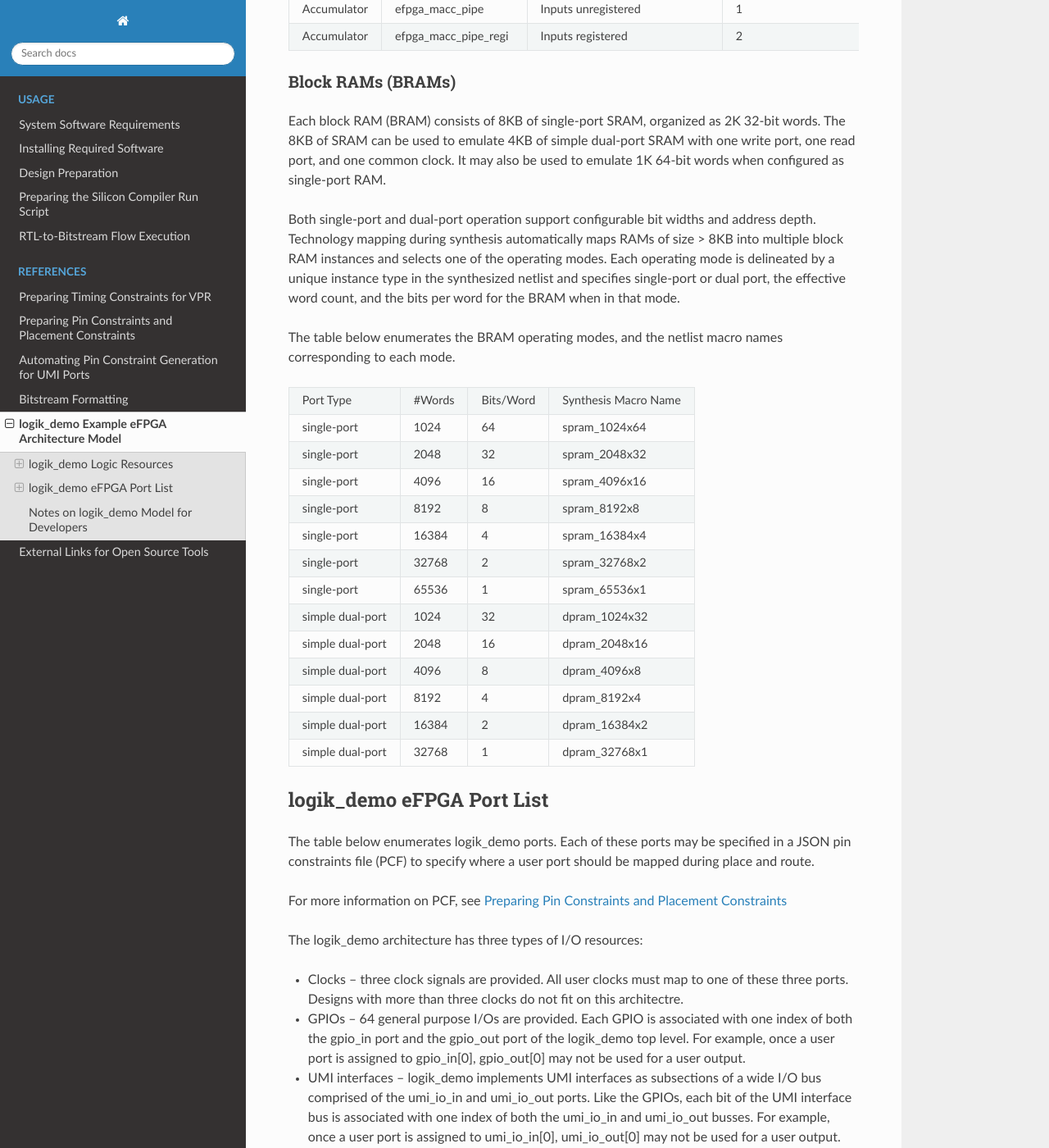
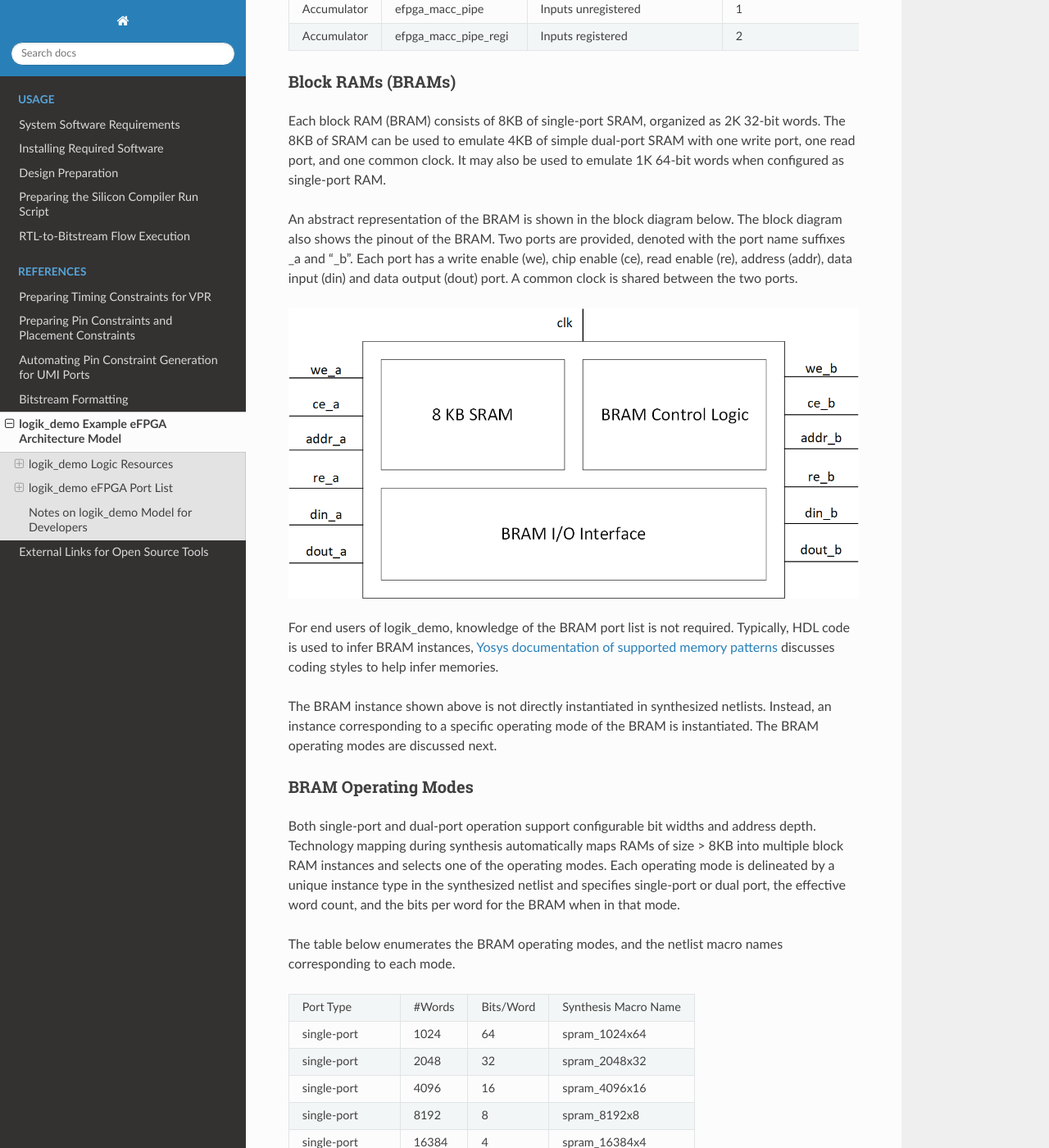
Before and after one commit to zeroasiccorp/logik, a Sphinx documentation site: the page built from docs/source/logik_demo.rst, in a window 1280 px wide and 1400 px high, scrolled down 3055 px. Shown: the whole window at 82% size. Built offline with Sphinx 7.4.7 and the Read the Docs theme 2.0.0, drawn with Linux system fonts in a browser that asks for light colours.

Commit message:
Finalize BRAM section and add its block diagram

```diff
--- a/docs/source/logik_demo.rst
+++ b/docs/source/logik_demo.rst
@@ -92,6 +92,17 @@ Block RAMs (BRAMs)
 
 Each block RAM (BRAM) consists of 8KB of single-port SRAM, organized as 2K 32-bit words.  The 8KB of SRAM can be used to emulate 4KB of simple dual-port SRAM with one write port, one read port, and one common clock.  It may also be used to emulate 1K 64-bit words when configured as single-port RAM.
 
+An abstract representation of the BRAM is shown in the block diagram below.  The block diagram also shows the pinout of the BRAM.  Two ports are provided, denoted with the port name suffixes _a and "_b".  Each port has a write enable (we), chip enable (ce), read enable (re), address (addr), data input (din) and data output (dout) port.  A common clock is shared between the two ports.
+
+.. image:: ../../images/logik_demo_BRAM_Block_Diagram.png
+
+For end users of logik_demo, knowledge of the BRAM port list is not required.  Typically, HDL code is used to infer BRAM instances, `Yosys documentation of supported memory patterns <https://yosyshq.readthedocs.io/projects/yosys/en/latest/using_yosys/synthesis/memory.html#supported-memory-patterns>`_ discusses coding styles to help infer memories.
+
+The BRAM instance shown above is not directly instantiated in synthesized netlists.  Instead, an instance corresponding to a specific operating mode of the BRAM is instantiated.  The BRAM operating modes are discussed next.
+
+BRAM Operating Modes
+^^^^^^^^^^^^^^^^^^^^
+
 Both single-port and dual-port operation support configurable bit widths and address depth.  Technology mapping during synthesis automatically maps RAMs of size > 8KB into multiple block RAM instances and selects one of the operating modes.  Each operating mode is delineated by a unique instance type in the synthesized netlist and specifies single-port or dual port, the effective word count, and the bits per word for the BRAM when in that mode.
 
 The table below enumerates the BRAM operating modes, and the netlist macro names corresponding to each mode.
@@ -164,7 +175,7 @@ logik_demo UMI Port Mapping
 
 Included in the Logik flow support for logik_demo is a reference template auto-generating constraints that the UMI interfaces to top level ports.  In a complete eFPGA solution with UMI ports, the constraints generation template must correctly map eFPGA top level ports to specific locations elsewhere on chip that exchange UMI data between the eFPGA and other parts of the system.  The tables below show how the logik_demo umi_io_in and umi_io_out busses map to the three UMI ports supported by the architecture.
 
-For more information about how these ports are used in UMI interfaces, please consult `the Signal UMI Layer section of the UMI Github repository README <https://github.com/zeroasiccorp/umi?tab=readme-ov-file#4-signal-umi-layer-sumi>`_
+For more information about how these ports are used in UMI interfaces, please consult `the Signal UMI Layer section of the UMI Github repository README <https://github.com/zeroasiccorp/umi>`_
 
 Device Request Port
 +++++++++++++++++++
```
Also changed, not shown: images/logik_demo_BRAM_Block_Diagram.png (added).
